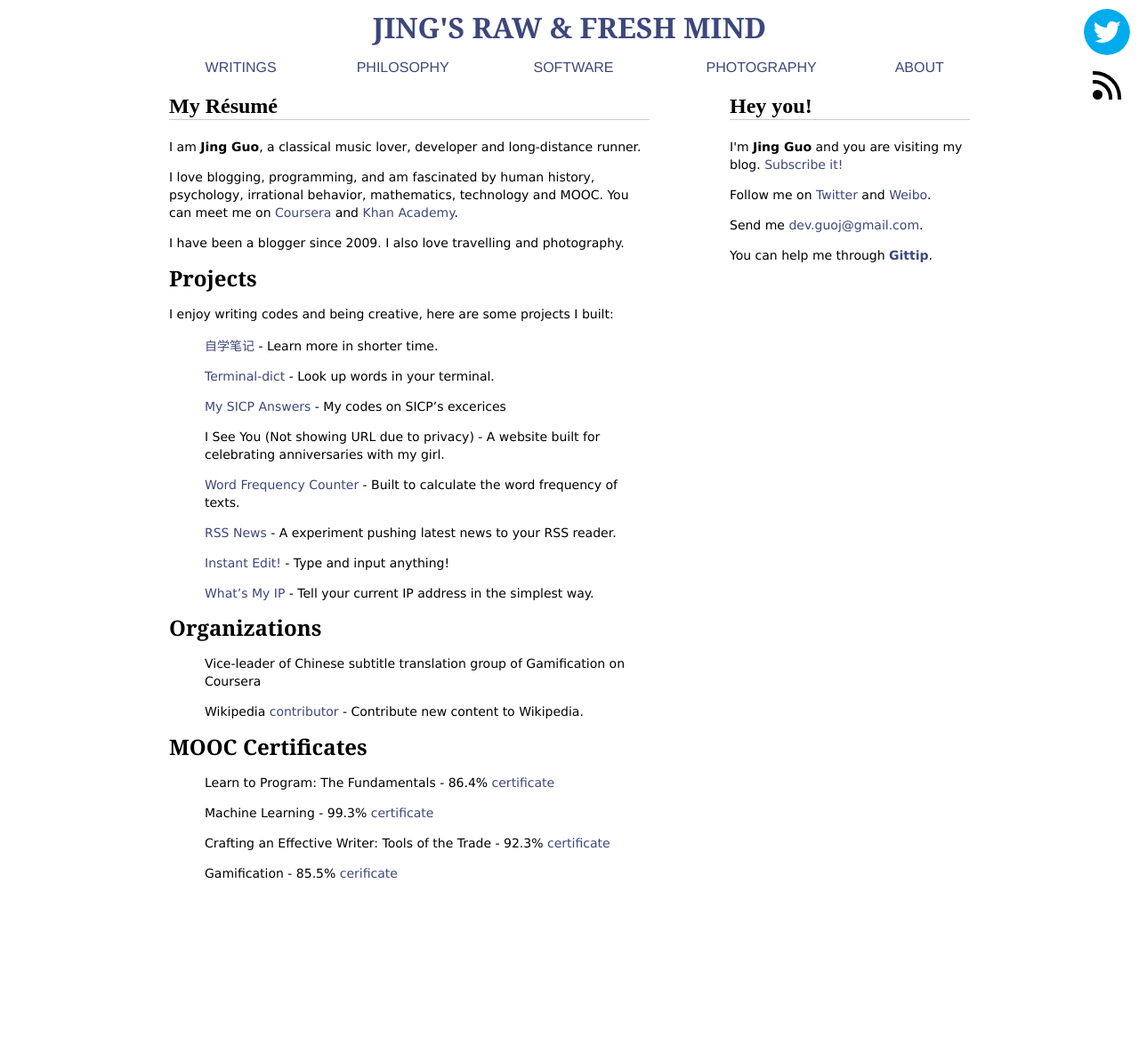
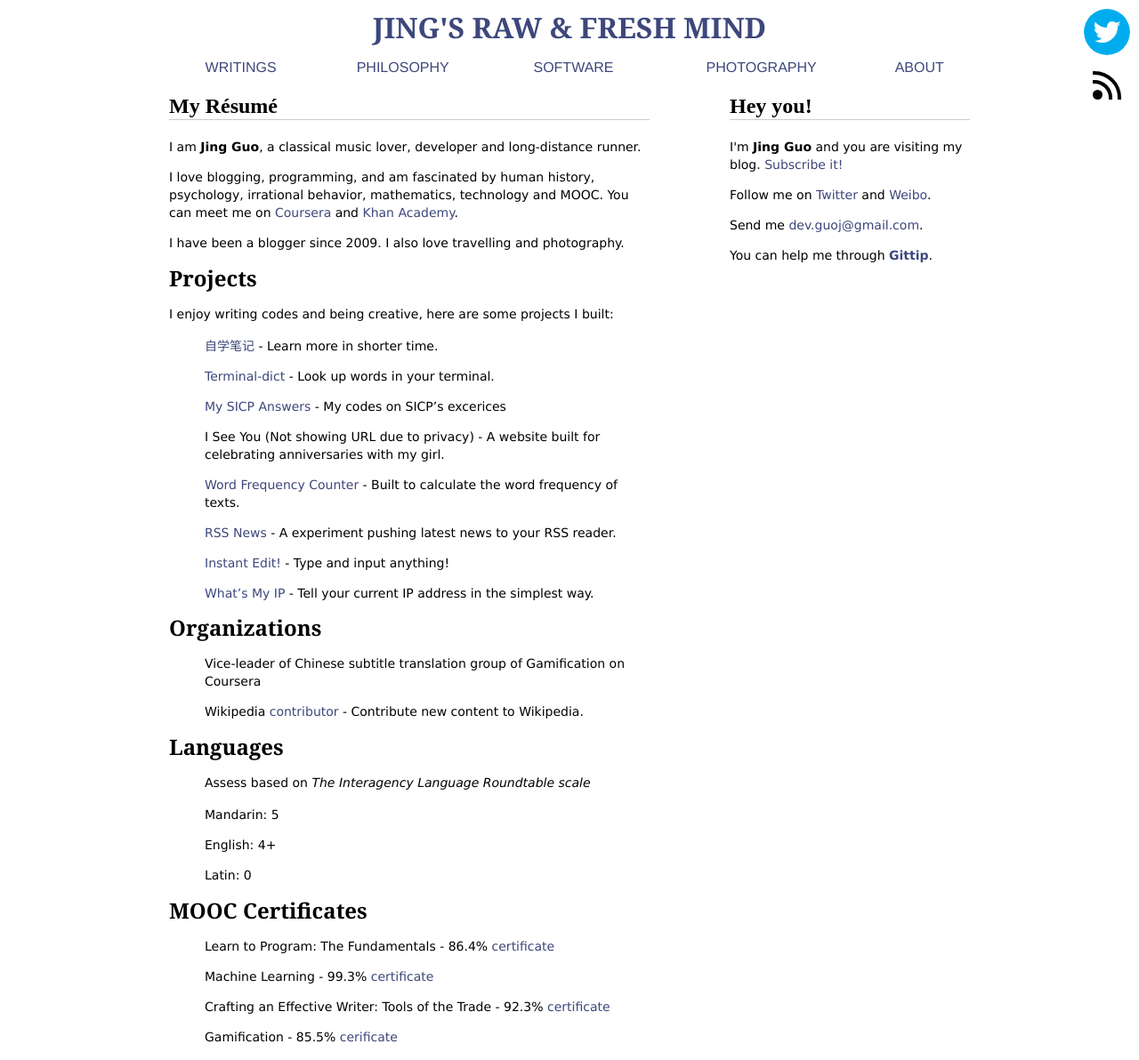
Before and after one commit to guojing0/guojing0.github.io, a Jekyll site: the page built from about-me.md, in a window 1280 px wide. Shown: the whole page at 89% size. Built offline with Jekyll 4.4.1, drawn with Linux system fonts in a browser that asks for light colours; Markdown is read by kramdown in place of the engine named in the settings; before the commit the page ends 1008 px from its top, so only the background shows below that.

Commit message:
Languages

```diff
--- a/about-me.md
+++ b/about-me.md
@@ -37,6 +37,17 @@
 
 * Wikipedia [contributor](http://zh.wikipedia.org/wiki/User:Guojkiwi) - Contribute new content to Wikipedia.
 
+Languages
+=====
+
+> Assess based on *The Interagency Language Roundtable scale*
+
+* Mandarin: 5
+
+* English: 4+
+
+* Latin: 0
+
 MOOC Certificates
 =====
 
```
